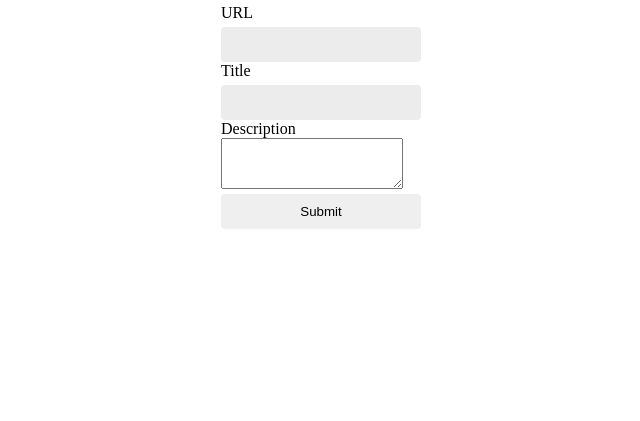
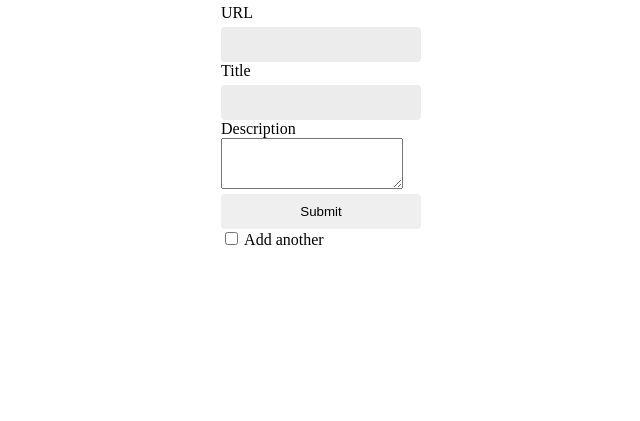
Before and after one commit to martins-olekss/knotted, a PHP site: template template/new.twig in a window 1280 px wide. Shown: the part 121-542 px from the top of the page, without its empty margins (319-959 px from the left). Run offline with PHP 8.4, Linux system fonts and the light colour scheme; the template is opened without the code that fills it, so the values that code supplies are empty; some libraries are stand-ins or nearby versions.

Commit message:
Minor style changes, add checkbox to form

```diff
--- a/public/css/main.css
+++ b/public/css/main.css
@@ -63,7 +63,7 @@ form {
     width: 200px;
 }
 
-input {
+input.text, input.submit {
     width: 100%;
     padding: 10px;
     border-radius: 4px;
@@ -75,3 +75,8 @@ input {
 input.text {
     background-color: #ececec;
 }
+
+input.checkbox {
+    background-color: #333;
+    border: 3px solid red;
+}
--- a/public/index.php
+++ b/public/index.php
@@ -30,7 +30,11 @@ $router->post('/submit', function () use ($database) {
         $_POST['url'],
         $_POST['description']);
 
-    header('location: /list');
+    if (isset($_POST['another'])) {
+        header('location: /new');
+    } else {
+        header('location: /list');
+    }
 });
 
 $router->get('/new', function () use ($twig)  {
--- a/template/new.twig
+++ b/template/new.twig
@@ -12,6 +12,10 @@
         <label>Description
             <textarea cols="20" rows="3" name="description"></textarea>
         </label>
-        <input type='submit' />
+        <input type='submit' class="submit" />
+        <label>
+            <input type="checkbox" class="checkbox" name="another"/>
+            Add another
+        </label>
     </form>
 {% endblock %}
```
